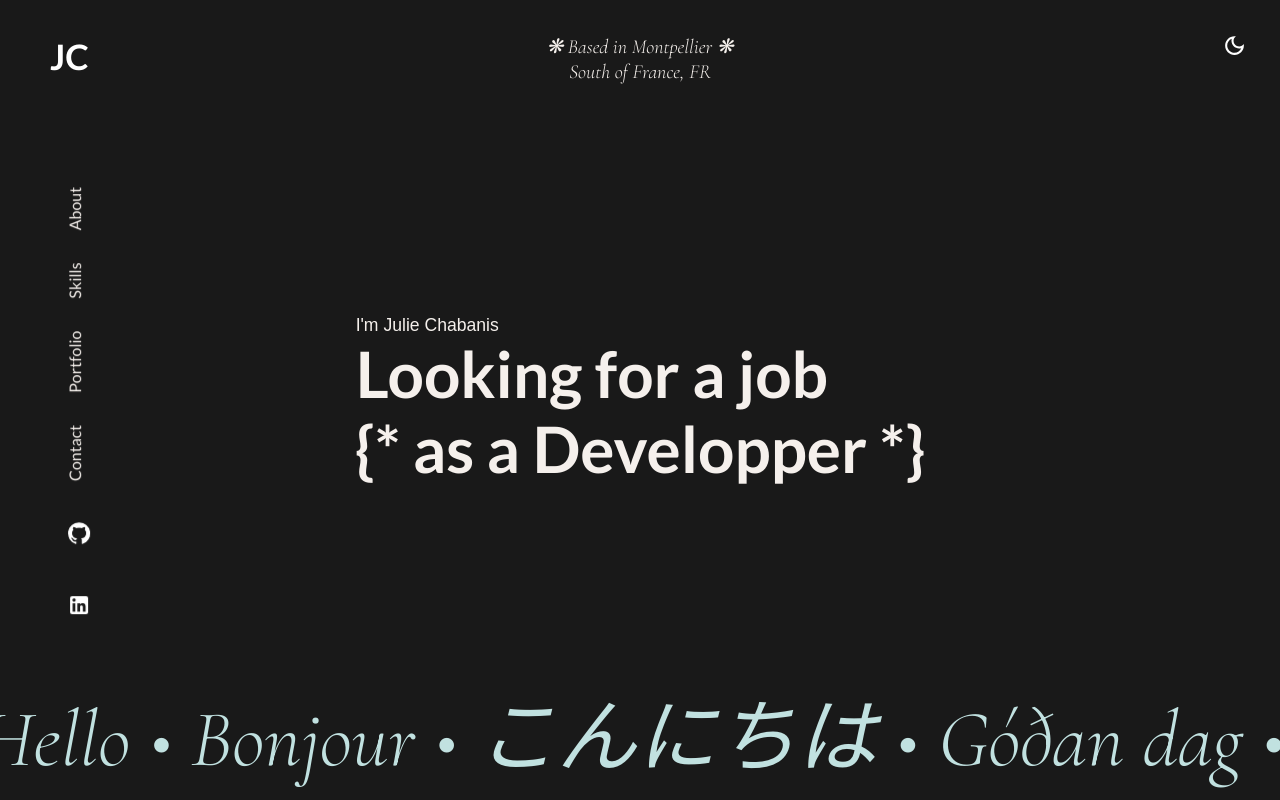
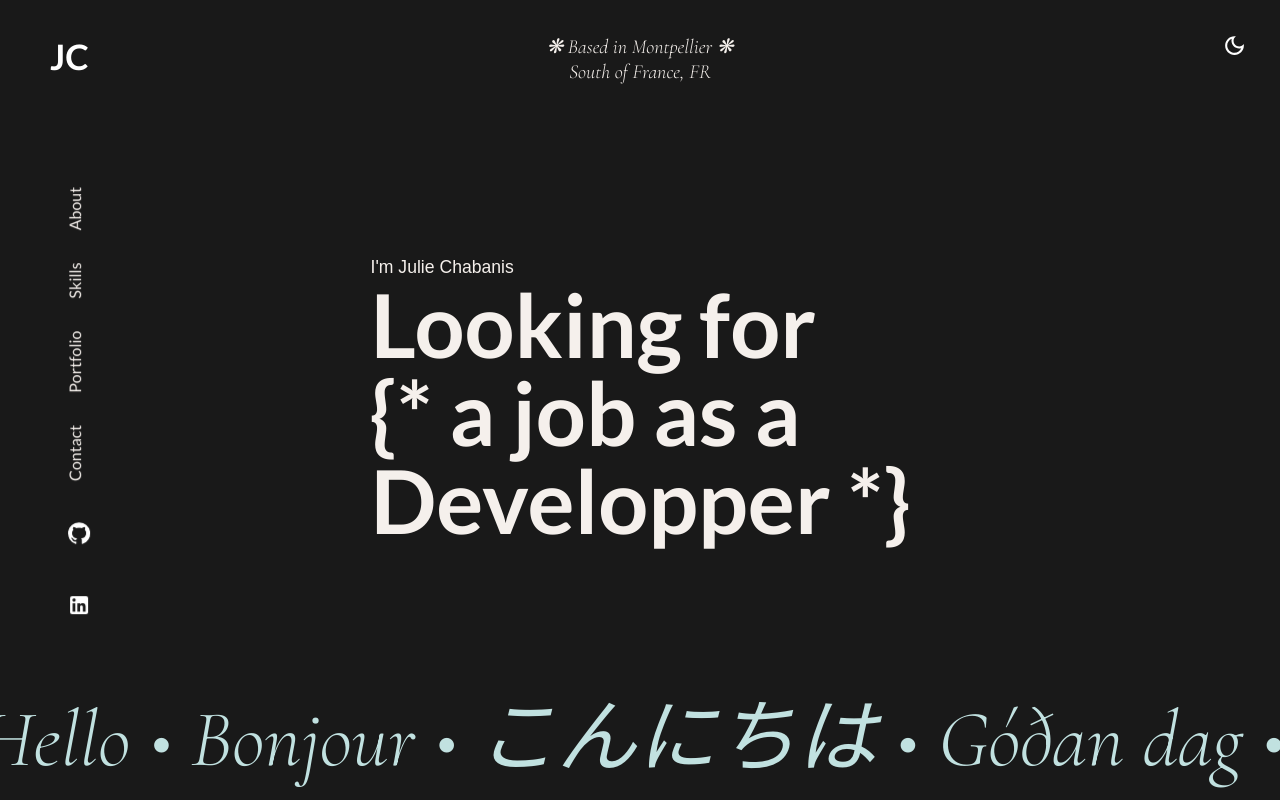
Before and after one commit to JulieChabanis/MinimalPortfolio, a React (Create React App) app: page / in a window 1280 px wide. Shown: the top 800 px of the page. Built offline with nearby package versions, Linux system fonts and the light colour scheme; a web font is replaced by a local one.

Commit message:
update size Hero Page

```diff
--- a/src/components/Home/HeroPage/HeroPage.jsx
+++ b/src/components/Home/HeroPage/HeroPage.jsx
@@ -41,7 +41,9 @@ const HeroPage = () => {
             opacity: 1
           }}
         >
-        {'Looking for a job'}
+        {'Looking for '}
+        <div></div>
+        {'{* a job as a'}
         </motion.div>
         </Box>
         <Box sx={theme.typography.h3}>
@@ -52,7 +54,8 @@ const HeroPage = () => {
             opacity: 1
           }}
         >
-         {'{* as a Developper *}'}
+         <div></div>
+         {'Developper *}'}
         </motion.div>
         </Box>
       </Box>
--- a/src/components/Theme/theme.js
+++ b/src/components/Theme/theme.js
@@ -136,15 +136,16 @@ export const themeSettings = (mode) => {
       h3: {
         fontFamily: ["lato", "sans-serif"].join(","),
         "@media (max-width: 600px)": {
-          fontSize: "2.4rem",
+          fontSize: "3.4rem",
         },
         "@media (min-width: 601px)": {
-          fontSize: "4rem",
+          fontSize: "5.5rem",
         },
         "@media (min-width: 1300px)": {
-          fontSize: "5.7rem",
+          fontSize: "7rem",
         },
         fontWeight:700,
+        lineHeight: 1,
         color: mode === "light" ? colors.grey[100] : colors.grey[100],
       },
 
@@ -162,7 +163,7 @@ export const themeSettings = (mode) => {
         fontFamily: ["Martian Mono", "sans-serif"].join(","),
         fontWeight: 100,
         "@media (max-width: 600px)": {
-          fontSize: "0.8rem",
+          fontSize: "1rem",
         },
         "@media (min-width: 601px)": {
           fontSize: "1.1rem",
```
